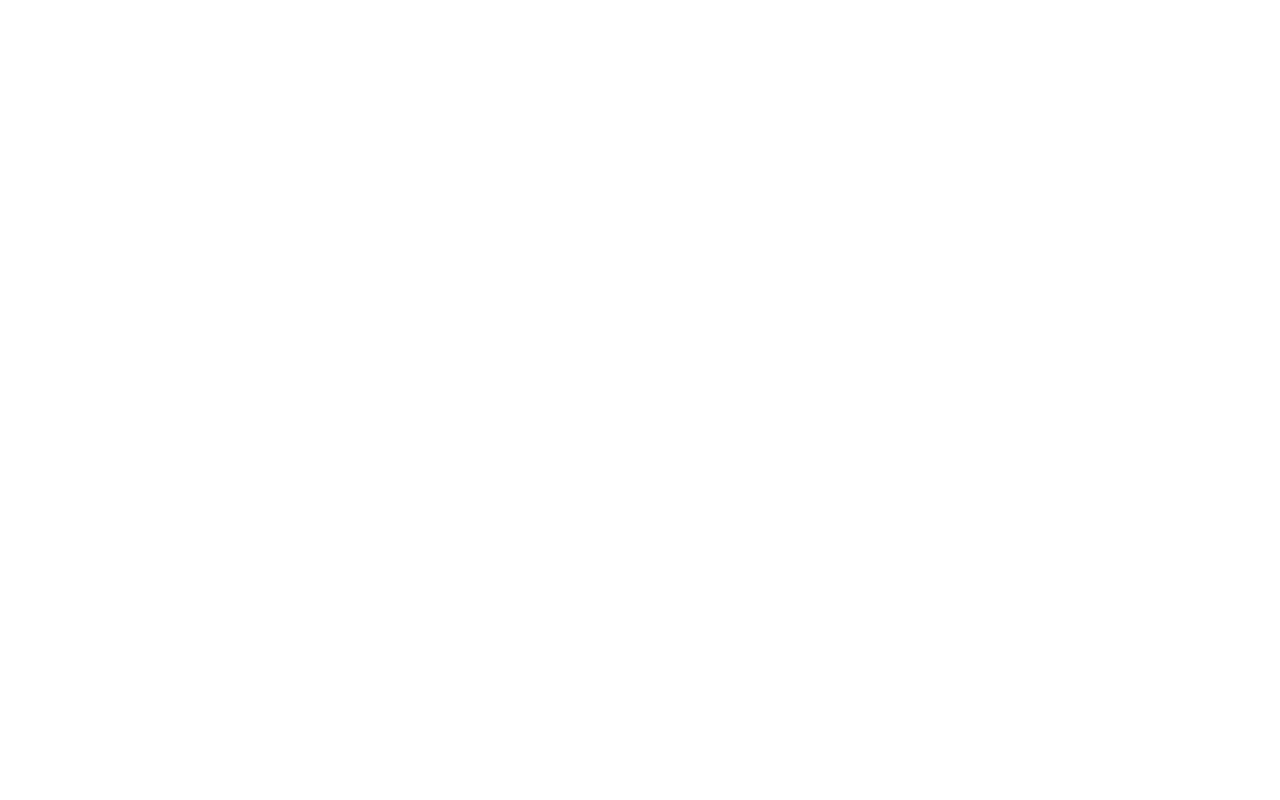
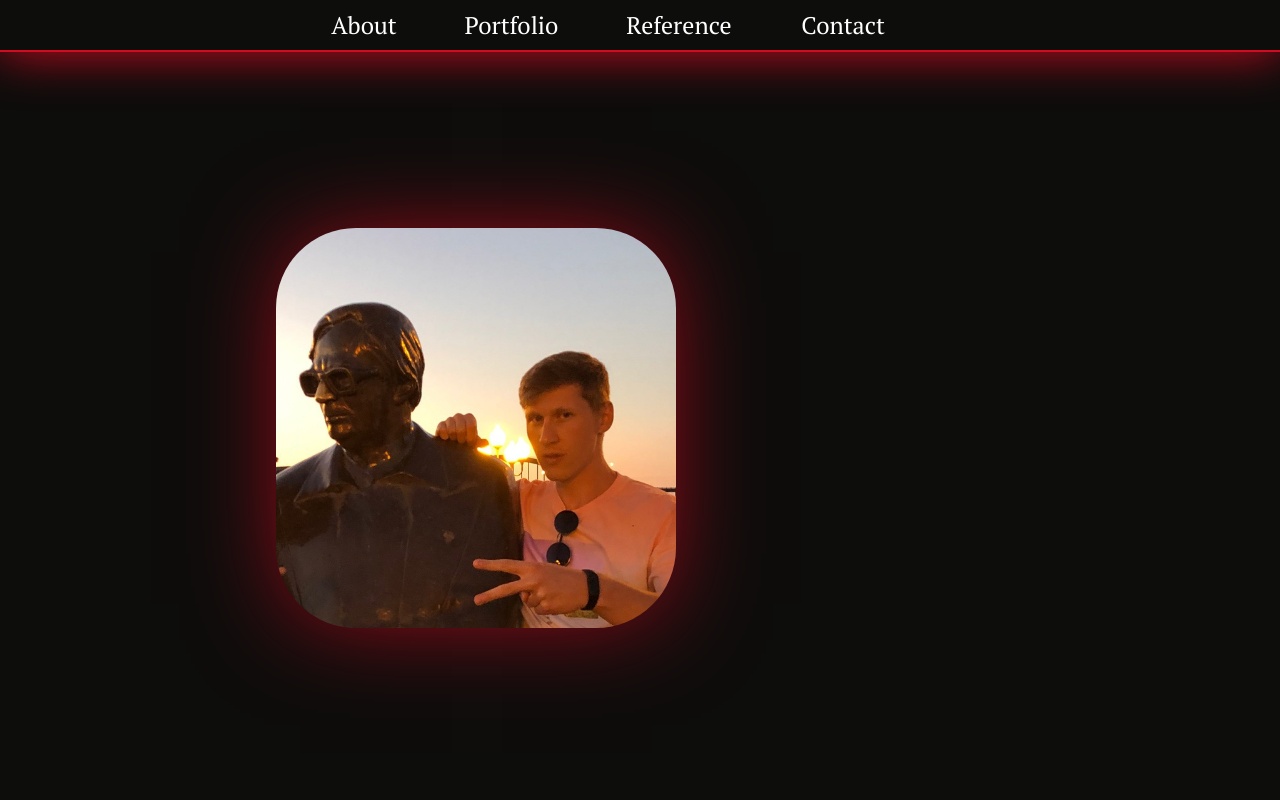
Before and after one commit to Lehus16/inception, a plain HTML site: page index.html in a window 1280 px wide. Shown: the top 800 px of the page. Drawn offline with Linux system fonts and the light colour scheme.

Commit message:
workinprogress

```diff
--- a/index.html
+++ b/index.html
@@ -1,11 +1,25 @@
 <!DOCTYPE html>
-<html lang="ru">
+<html lang="en">
 <head>
     <meta charset="UTF-8">
+    <meta http-equiv="X-UA-Compatible" content="IE=edge">
     <meta name="viewport" content="width=device-width, initial-scale=1.0">
     <title>Portfolio</title>
+    <link rel="stylesheet" href="style.css">
 </head>
 <body>
-    <script src="script.js"></script>
+    <div id="header">
+        <a href="#image">About</a>
+       <a href="#portfolio">Portfolio</a>
+       <a href="#reference">Reference </a>
+       <a href="#contact">Contact</a>
+    </div>
+    <div id="image" name="image"><img src="/images/me.jpg" alt="MyPhoto"></div>
+    <div id="main" name="main">
+       <h1>Hello i'm a<br> frontend developer<br> Alexey Ushakov</h1>
+    </div>
+    <div id="portfolio" name="portfolio"></div>
+    <div id="reference" name="reference"></div>
+    <div id="contact" name="contact"></div>
 </body>
 </html>
--- /dev/null
+++ b/style.css
@@ -0,0 +1,60 @@
+@import url('https://fonts.googleapis.com/css2?family=PT+Serif&display=swap');
+
+* {
+    margin: 0;
+    padding: 0;
+
+}
+
+body {
+    background-color: #0d0d0c;
+    height: 100vh;
+    height: 100%;
+}
+
+#header {
+    width: 100%;
+    height: 50px;
+    text-align: center;
+    line-height: 50px;
+    border-bottom: 2px solid #D40B1F;
+    box-shadow: 0 0 50px #D40B1F;
+}
+
+div a {
+    padding-right: 5%;
+    text-decoration: none;
+    color: white;
+    font-family: 'PT Serif', serif;
+    font-size: 1.5em;
+}
+
+#image {
+    height: 350px;
+    width: 350px;
+    margin: 200px 50px 300px 300px;
+    border: 1px red solid;
+    display: block;
+    float: left;
+    box-shadow: 0 0 100px #D40B1F;
+}
+
+div img {
+    width: 400px;
+    margin: -25px;
+    border-radius: 20%;
+}
+
+#main {
+    float: right;
+    width: 45%;
+    height: 100vh;
+    margin: 10px;
+    text-align: left;
+    color: white;
+}
+
+div h1 {
+    margin: 280px 250px 300px 50px;
+    font-size: 3em;
+}
```
Also changed, not shown: images/me.jpg (added), 1 other file.
